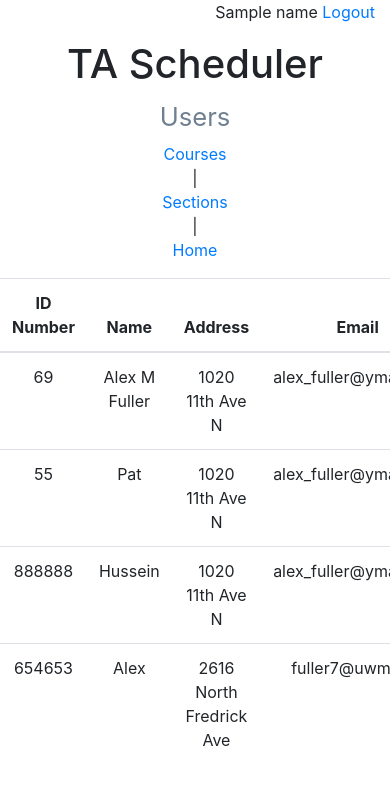
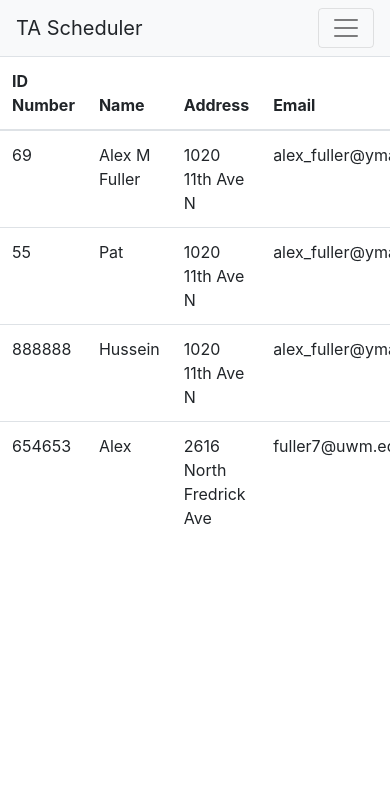
Before and after one commit to pjhanks/DropTableSprint, a Django app: template templates/userTemplates/users.html in a window 390 px wide; the page is wider, and only the part inside the window is pictured. Shown: the top 785 px of that part. Run offline with Django 4.2, Linux system fonts and the light colour scheme; data comes from the database, SQL or seed files in the repository; both versions use the stored data as it was after the commit; tables that the repository leaves empty hold one stand-in row (values such as "Sample post"); the template is opened without the code that fills it: values that come from a table or form of the project are taken from there, most other values are stand-ins (such as "Sample title", 1, 10 or a date in 2020); some libraries are stand-ins or nearby versions.

Commit message:
Aesthetic changes to main pages

```diff
--- /dev/null
+++ b/static/css/custom.css
@@ -0,0 +1,5 @@
+.user-button-container{
+    min-width: 120px;
+    max-width: 120px;
+    display: inline-block;
+}
--- a/templates/userTemplates/users.html
+++ b/templates/userTemplates/users.html
@@ -1,5 +1,6 @@
 <!DOCTYPE html>
  <link rel="stylesheet" href="/static/css/bootstrap.css">
+<link rel="stylesheet" href="/static/css/custom.css">
 <html lang="en">
 <meta name="viewport" content="width=device-width, initial-scale=1">
 <head>
@@ -7,62 +8,40 @@
     <title>Team DropTable's Amazing TA Scheudling App</title>
 </head>
 <body class="text-center" class="center-block">
-<div class="col-auto text-right">
-    <table class = "table">
-         <form class="text-center" style="text-align: center" action="/" method="post">
-            {{ name }}
-        <a href="/">
-            Logout
-        </a>
-        </form>
-    </table>
-</div>
-<div class="col-auto text-center">
-    <h1>TA Scheduler</h1>
-    <h2><small>Users</small></h2>
-</div>
-    <div>
-        <form class="text-center" style="text-align: center" action="/" method="post">
-            <div>
-                <div class="row justify-content-center">
-                    <div class="col-auto center-block">
-                          {% csrf_token %}
-                        <table class = "table table-responsive">
-                            <div class="row">
-                                <div class="col-md-4">
-                                    <a href="/courses">
-                                        Courses
-                                    </a>
-                                </div>
-                                <div class="col-md-1">
-                                    |
-                                </div>
-                                <div class="col-md-3">
-                                    <a href="/sections">
-                                        Sections
-                                    </a>
-                                </div>
-                                <div class="col-md-1">
-                                    |
-                                </div>
-                                <div class="col-md-2">
-                                    <a href="/home">
-                                        Home
-                                    </a>
-                                </div>
-                            </div>
-                        </table>
-                    </div>
-                </div>
-            </div>
-        </form>
-    </div>
+
+
+<nav class="navbar navbar-expand-lg navbar-light bg-light">
+  <a class="navbar-brand">TA Scheduler</a>
+  <button class="navbar-toggler" type="button" data-toggle="collapse" data-target="#mainNav" aria-controls="mainNav" aria-expanded="false" aria-label="Toggle navigation">
+    <span class="navbar-toggler-icon"></span>
+  </button>
+
+  <div class="collapse navbar-collapse" id="mainNav">
+    <ul class="navbar-nav mr-auto mt-2 mt-lg-0">
+      <li class="nav-item active">
+        <a class="nav-link" href="/home">Home <span class="sr-only">(current)</span></a>
+      </li>
+      <li class="nav-item">
+        <a class="nav-link" href="/courses">Courses</a>
+      </li>
+      <li class="nav-item">
+        <a class="nav-link" href="/sections">Sections</a>
+      </li>
+    </ul>
+    <form class="form-inline my-2 my-lg-0">
+      {{ name }}&nbsp;&nbsp;
+      <a class="btn btn-primary"  href="/">Logout</a>
+    </form>
+  </div>
+</nav>
+
+
 
 <div class="row justify-content-center" >
     <div class="col-auto">
-        <table class = "table table-responsive">
+        <table class = "table table-responsiv">
             <thead>
-                <tr>
+                <tr class="text-left">
                     <th>ID Number</th>
                     <th>Name</th>
                     <th>Address</th>
@@ -76,7 +55,7 @@
 
             <tbody>
                 {% for row in instructors %}
-                    <tr>
+                    <tr class="text-left">
                         <td>{{ row.IDNumber }}</td>
                         <td>{{ row.name }}</td>
                         <td>{{ row.address }}</td>
@@ -94,24 +73,16 @@
         </table>
     </div>
 </div>
-{% if role == "Supervisor" %}
-<div>
-        <div>
-            <a href="/makeUser">
-            <button type="submit" class="btn btn-primary my-2 my-sm-0">Add User</button>
-            </a>
-        </div></br>
-        {% csrf_token %}
 
 
-        <div>
-        {% csrf_token %}
-        <a href="/removeUser">
-          <button type="submit" class="btn btn-primary my-2 my-sm-0">Remove User</button>
-        </a>
-        </div>
+{% if role == "Supervisor" %}
 
+<div class="user-button-container">
+    <p><a href="/makeUser" class="btn btn-primary btn-block" role="button">Add User</a></p>
+    <p><a href="/removeUser" class="btn btn-primary btn-block" role="button">Remove User</a></p>
 </div>
+
+
 {% endif %}
 
 {{ message }}
```
Also changed, not shown: templates/courseTemplates/courses.html (+23 -55 lines), templates/home.html (+26 -50 lines), templates/sectionTemplates/sections.html (+25 -53 lines), db.sqlite3.
